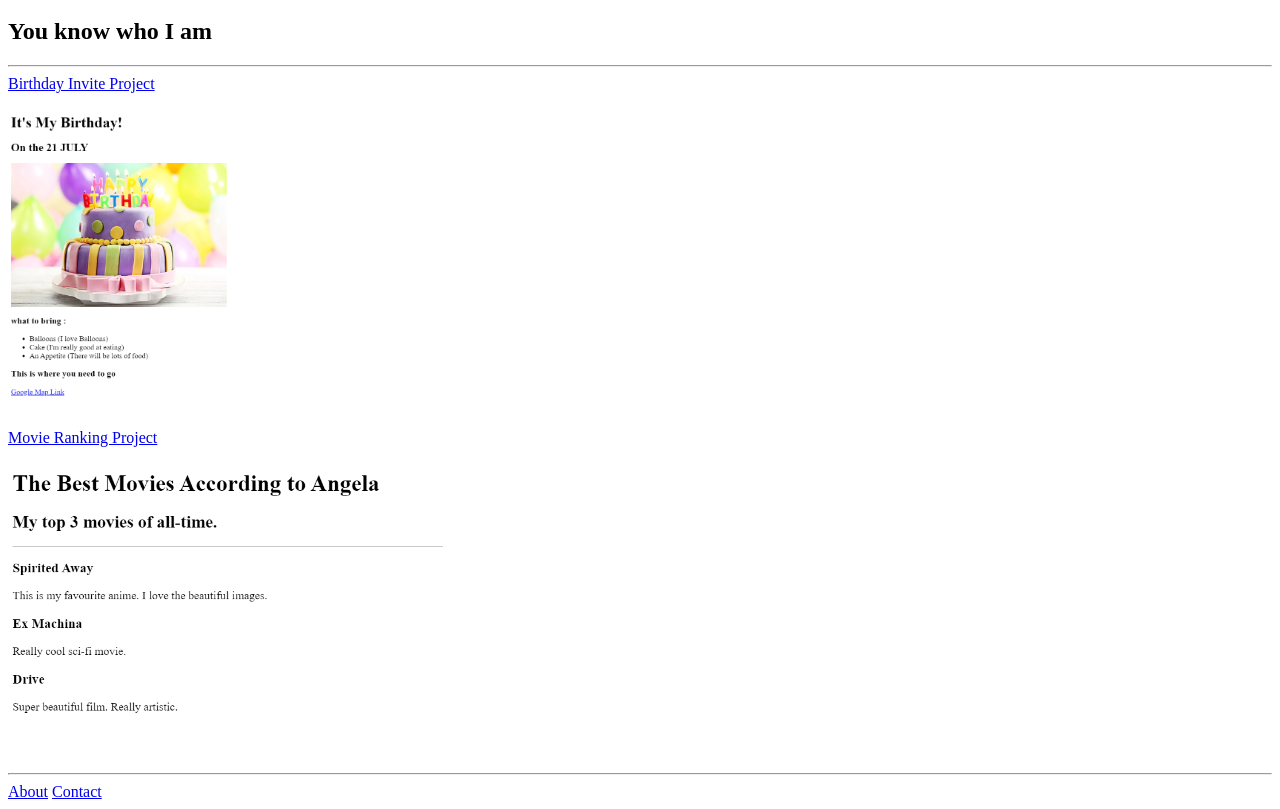
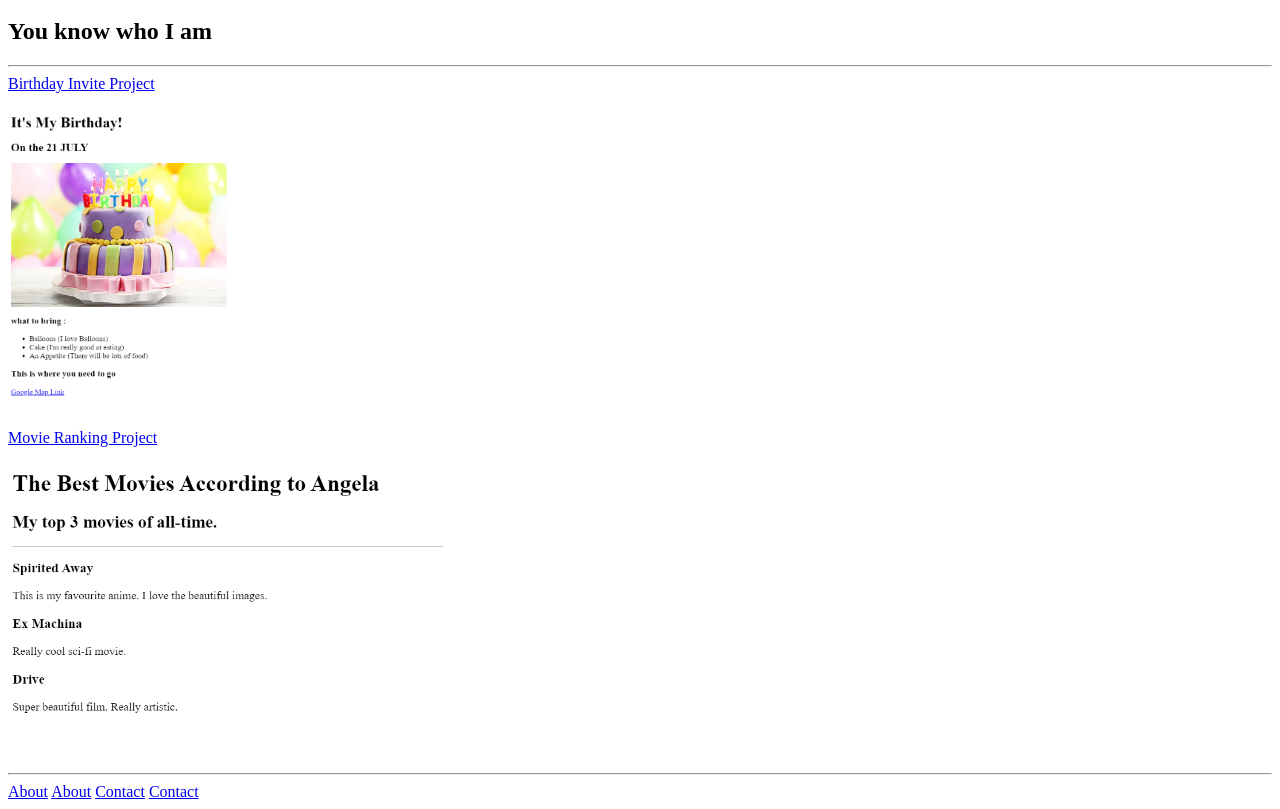
Before and after one commit to anmol4real/4.3-HTML-Porfolio-Project, a plain HTML site: page index.html in a window 1280 px wide. Shown: the part 48-857 px from the top of the page. Drawn offline with Linux system fonts and the light colour scheme.

Commit message:
Tried changing

```diff
--- a/index.html
+++ b/index.html
@@ -37,6 +37,8 @@ https://developer.mozilla.org/en-US/docs/Web/HTML/Element/img#attr-height -->
     <img src="./assets/images/moving rnking project.png" height="300">
     <hr>
     <a href="./public/about.html">About</a>
+    <a href="./public/about.html">About</a>
+    <a href="./public/contact.html">Contact</a>
     <a href="./public/contact.html">Contact</a>
 </body>
 </html>
```
